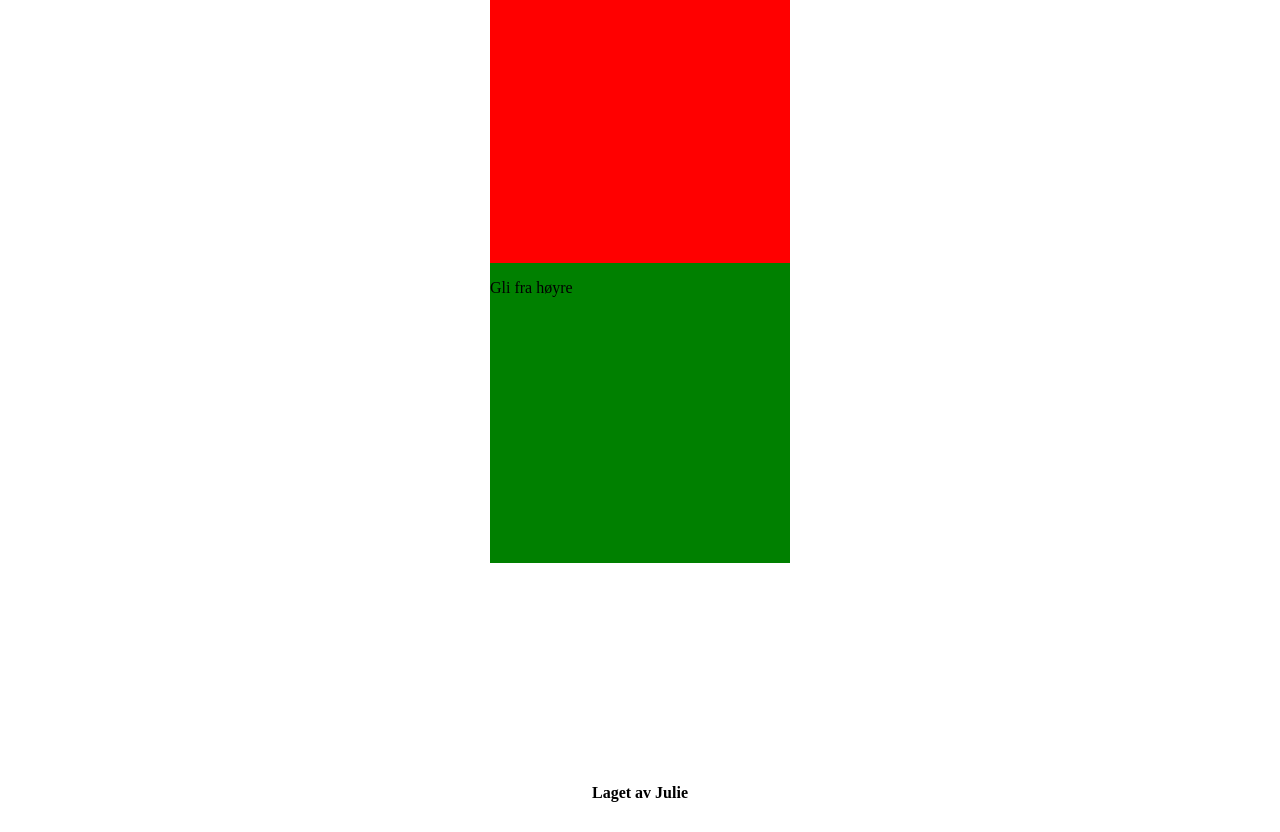
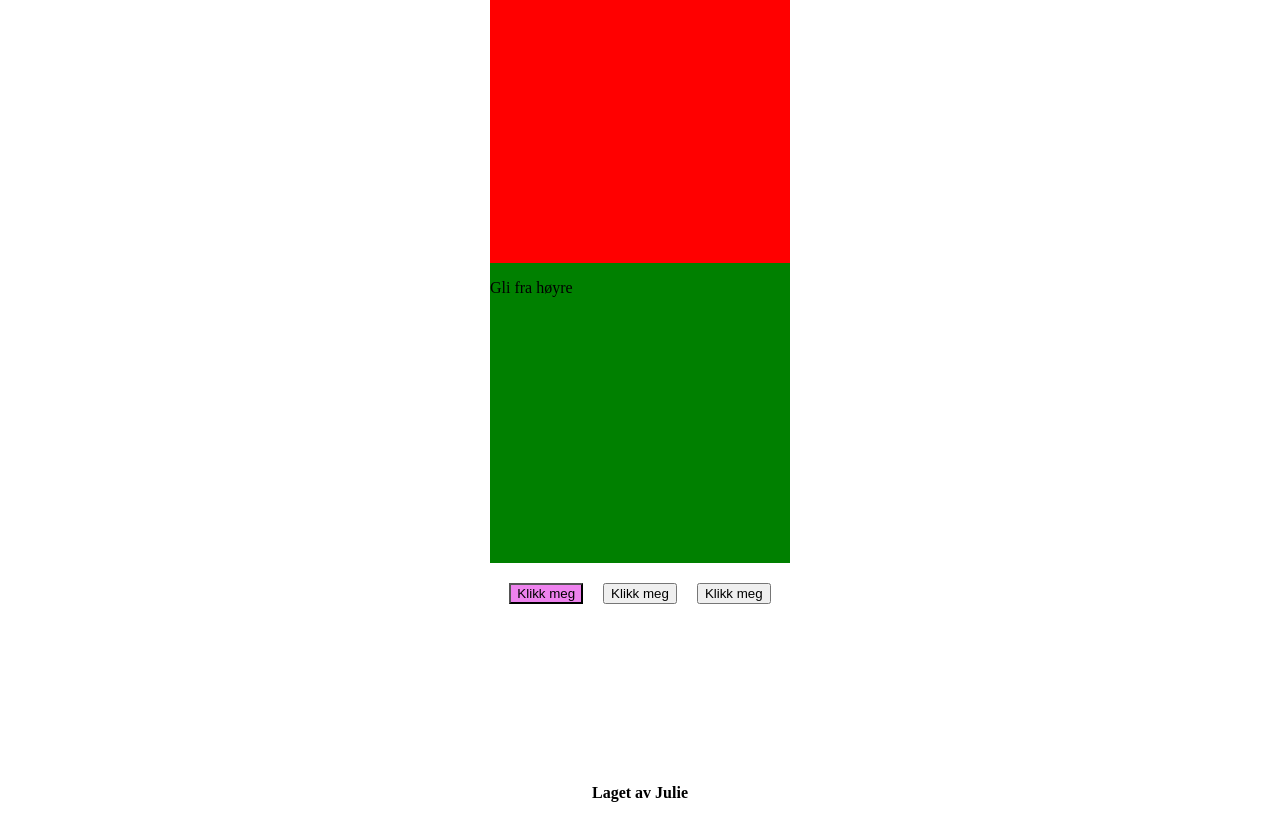
Before and after one commit to JulieKodehode/gloedev25_undervisning9, a website: page index.html in a window 1280 px wide. Shown: the part 77-909 px from the top of the page. Drawn offline with Linux system fonts and the light colour scheme.

Commit message:
After lesson

```diff
--- a/index.html
+++ b/index.html
@@ -34,6 +34,11 @@
 
       <section>
         <!-- Seksjon 2 -->
+        <div class="buttonContainer">
+          <button class="colorSwitch">Klikk meg</button>
+          <button class="makeBigger">Klikk meg</button>
+          <button class="changeOpacity">Klikk meg</button>
+        </div>
       </section>
 
       <section>
--- a/styles.css
+++ b/styles.css
@@ -40,6 +40,43 @@ section {
   animation: slideFromRight 5s ease-in 1 forwards;
 }
 
+.buttonContainer {
+  display: flex;
+  gap: 20px;
+  margin: 20px;
+}
+
+.colorSwitch {
+  background-color: violet;
+
+  transition-duration: 2s;
+  transition-timing-function: ease-in-out;
+}
+
+.colorSwitch:hover, .colorSwitch:active {
+  background-color: chartreuse;
+}
+
+.makeBigger {
+  scale: 1;
+
+  transition: 2s ease-in;
+}
+
+.makeBigger:hover, .makeBigger:active {
+  scale: 0.8;
+}
+
+.changeOpacity {
+  opacity: 1;
+
+  transition: 2s ease-out;
+}
+
+.changeOpacity:hover, .changeOpacity:active {
+  opacity: 0.5;
+}
+
 /* FOOTER */
 footer {
   display: flex;
```
